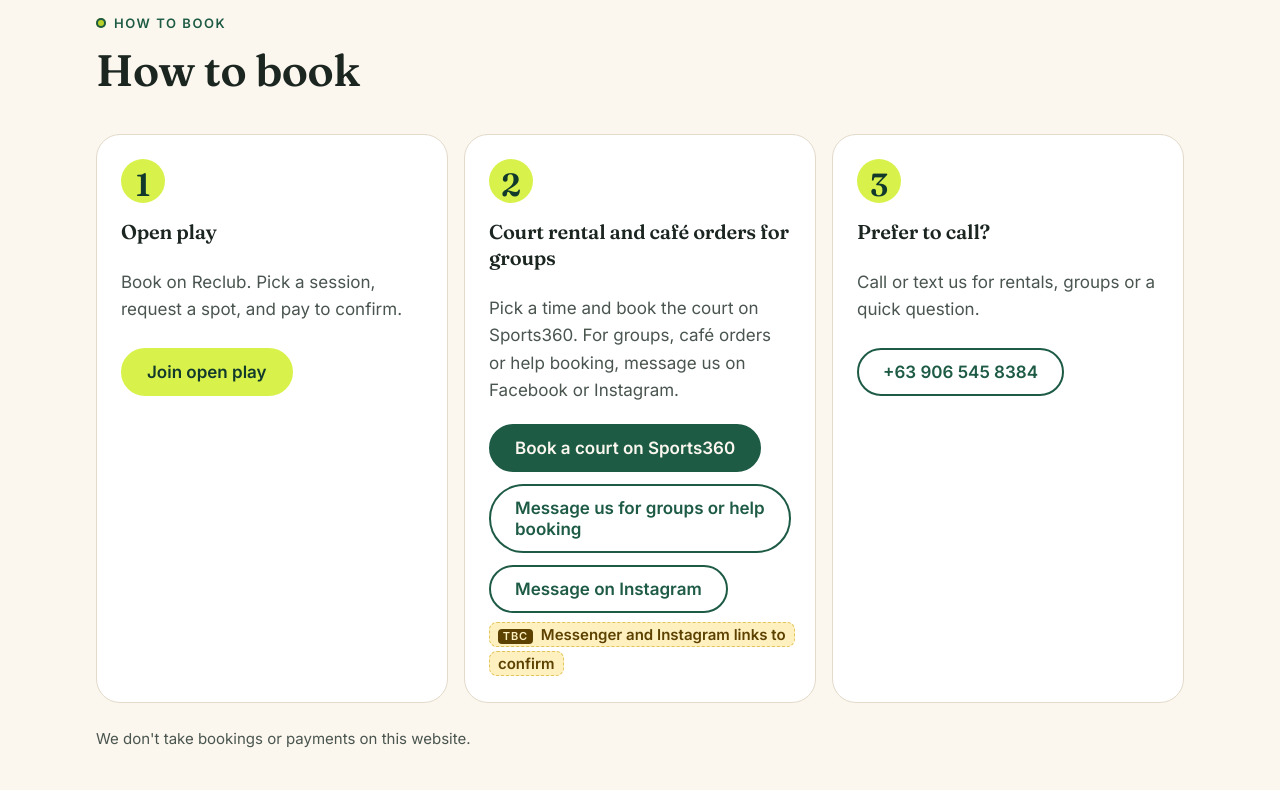
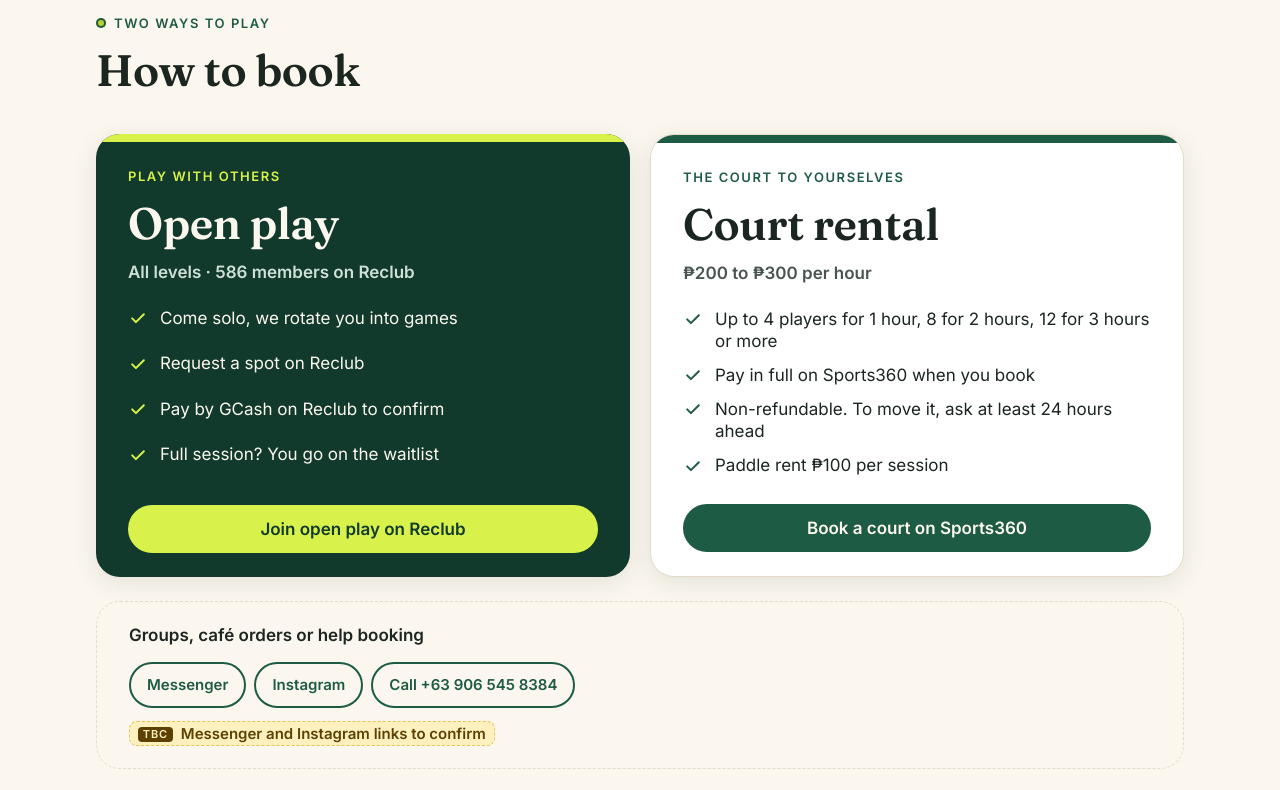
Before and after one commit to jomiwi/sp-demo-b3b9e2, a plain HTML site: page index.html in a window 1280 px wide. Shown: the part 8880-9670 px from the top of the page. Drawn offline with Linux system fonts and the light colour scheme.

Commit message:
v2.5: How to book becomes two choice cards (open play vs court rental)

```diff
--- a/index.html
+++ b/index.html
@@ -490,22 +490,44 @@
 <section class="section" id="book" aria-labelledby="book-title">
   <div class="container">
     <div class="section-head">
-      <p class="eyebrow">How to book</p>
+      <p class="eyebrow">Two ways to play</p>
       <h2 id="book-title">How to book</h2>
     </div>
-    <ol class="steps">
-      <li><h3>Open play</h3><p>Book on Reclub. Pick a session, request a spot, and pay to confirm.</p>
-        <a class="btn btn--ball" href="https://reclub.co/clubs/@saranay-pickleball-club">Join open play</a></li>
-      <li><h3>Court rental and café orders for groups</h3><p>Pick a time and book the court on Sports360. For groups, café orders or help booking, message us on Facebook or Instagram.</p>
-        <div class="btn-row mt-3">
-          <a class="btn" href="https://app.sports360.ph/sportshub/saranay-pickleball-court" target="_blank" rel="noopener" aria-label="Book a court on Sports360 (opens in a new tab)">Book a court on Sports360</a>
-          <a class="btn btn--outline" href="https://m.me/61589930970148">Message us for groups or help booking</a>
-          <a class="btn btn--outline" href="https://ig.me/m/saranaypickleballcourt">Message on Instagram</a>
-        </div>
-        <p class="note mt-3"><span class="tbc">Messenger and Instagram links to confirm</span></p></li>
-      <li><h3>Prefer to call?</h3><p>Call or text us for rentals, groups or a quick question.</p>
-        <a class="btn btn--outline" href="tel:+639065458384">+63 906 545 8384</a></li>
-    </ol>
+    <div class="doors">
+      <article class="door door--open" aria-labelledby="door-open-title">
+        <p class="door__kicker">Play with others</p>
+        <h3 id="door-open-title" class="door__title">Open play</h3>
+        <p class="door__price">All levels · 586 members on Reclub</p>
+        <ul class="door__list" role="list">
+          <li><svg viewBox="0 0 24 24" aria-hidden="true"><path d="m5 12.5 4.5 4.5L19 7.5"/></svg><span>Come solo, we rotate you into games</span></li>
+          <li><svg viewBox="0 0 24 24" aria-hidden="true"><path d="m5 12.5 4.5 4.5L19 7.5"/></svg><span>Request a spot on Reclub</span></li>
+          <li><svg viewBox="0 0 24 24" aria-hidden="true"><path d="m5 12.5 4.5 4.5L19 7.5"/></svg><span>Pay by GCash on Reclub to confirm</span></li>
+          <li><svg viewBox="0 0 24 24" aria-hidden="true"><path d="m5 12.5 4.5 4.5L19 7.5"/></svg><span>Full session? You go on the waitlist</span></li>
+        </ul>
+        <a class="btn btn--ball btn--block" href="https://reclub.co/clubs/@saranay-pickleball-club" data-cta="join-open-play">Join open play on Reclub</a>
+      </article>
+      <article class="door door--court" aria-labelledby="door-court-title">
+        <p class="door__kicker">The court to yourselves</p>
+        <h3 id="door-court-title" class="door__title">Court rental</h3>
+        <p class="door__price">₱200 to ₱300 per hour</p>
+        <ul class="door__list" role="list">
+          <li><svg viewBox="0 0 24 24" aria-hidden="true"><path d="m5 12.5 4.5 4.5L19 7.5"/></svg><span>Up to 4 players for 1 hour, 8 for 2 hours, 12 for 3 hours or more</span></li>
+          <li><svg viewBox="0 0 24 24" aria-hidden="true"><path d="m5 12.5 4.5 4.5L19 7.5"/></svg><span>Pay in full on Sports360 when you book</span></li>
+          <li><svg viewBox="0 0 24 24" aria-hidden="true"><path d="m5 12.5 4.5 4.5L19 7.5"/></svg><span>Non-refundable. To move it, ask at least 24 hours ahead</span></li>
+          <li><svg viewBox="0 0 24 24" aria-hidden="true"><path d="m5 12.5 4.5 4.5L19 7.5"/></svg><span>Paddle rent ₱100 per session</span></li>
+        </ul>
+        <a class="btn btn--block" href="https://app.sports360.ph/sportshub/saranay-pickleball-court" target="_blank" rel="noopener" data-cta="book-a-court" aria-label="Book a court on Sports360 (opens in a new tab)">Book a court on Sports360</a>
+      </article>
+    </div>
+    <div class="helpdesk">
+      <p class="helpdesk__label">Groups, café orders or help booking</p>
+      <div class="helpdesk__links">
+        <a class="btn btn--outline btn--sm" href="https://m.me/61589930970148">Messenger</a>
+        <a class="btn btn--outline btn--sm" href="https://ig.me/m/saranaypickleballcourt">Instagram</a>
+        <a class="btn btn--outline btn--sm" href="tel:+639065458384">Call +63 906 545 8384</a>
+      </div>
+      <p class="note"><span class="tbc">Messenger and Instagram links to confirm</span></p>
+    </div>
     <p class="note mt-6">We don't take bookings or payments on this website.</p>
   </div>
 </section>
@@ -577,7 +599,7 @@
         </ul>
       </nav>
     </div>
-    <p class="footer__fine">Book open play on Reclub. Court rentals on Sports360. No bookings or payments on this site.<br>Demo preview v2.4 · illustrations are placeholders for real venue photos.</p>
+    <p class="footer__fine">Book open play on Reclub. Court rentals on Sports360. No bookings or payments on this site.<br>Demo preview v2.5 · illustrations are placeholders for real venue photos.</p>
   </div>
 </footer>
 <!-- /COPY: 10 footer -->
--- a/styles.css
+++ b/styles.css
@@ -504,3 +504,30 @@
 .menuboard__item small { display: block; font-size: var(--fs-xs); font-weight: var(--fw-regular); color: var(--c-coffee-soft); }
 .menuboard__price .tbc { font-size: var(--fs-xs); white-space: nowrap; }
 .menuboard__foot { margin: var(--s-3) 0 0; padding-top: var(--s-3); border-top: 1px dashed rgb(251 247 239 / 0.28); font-size: var(--fs-sm); color: var(--c-coffee-soft); }
+
+/* v2.5 · Two doors: How to book as two side-by-side choices */
+.doors { display: grid; gap: var(--s-5); }
+@media (min-width: 48rem) { .doors { grid-template-columns: 1fr 1fr; align-items: stretch; } }
+.door { display: flex; flex-direction: column; gap: var(--s-3); padding: var(--s-8) var(--gutter) var(--s-6); border-radius: var(--r-lg); box-shadow: var(--shadow-md); position: relative; overflow: hidden; }
+.door::before { content: ""; position: absolute; inset: 0 0 auto 0; block-size: var(--s-2); }
+.door--open { background: var(--c-court-deep); color: var(--c-on-dark); }
+.door--open::before { background: var(--c-ball); }
+.door--court { background: var(--c-surface); color: var(--c-ink); border: var(--border); }
+.door--court::before { background: var(--c-court); }
+.door__kicker { margin: 0; font-size: var(--fs-xs); font-weight: var(--fw-semibold); letter-spacing: 0.12em; text-transform: uppercase; }
+.door--open .door__kicker { color: var(--c-ball); }
+.door--court .door__kicker { color: var(--c-court); }
+.door__title { margin: 0; font: var(--fw-bold) var(--fs-2xl)/var(--lh-tight) var(--font-display); color: inherit; }
+.door__price { margin: 0; font-weight: var(--fw-semibold); font-size: var(--fs-md); }
+.door--open .door__price { color: var(--c-on-dark-muted); }
+.door--court .door__price { color: var(--c-ink-muted); }
+.door__list { list-style: none; margin: var(--s-2) 0 var(--s-4); padding: 0; display: grid; gap: var(--s-3); flex: 1; }
+.door__list li { display: grid; grid-template-columns: auto 1fr; gap: var(--s-3); align-items: start; line-height: var(--lh-snug); }
+.door__list svg { inline-size: var(--s-5); block-size: var(--s-5); margin-top: 0.1em; fill: none; stroke-width: 2.4; stroke-linecap: round; stroke-linejoin: round; }
+.door--open .door__list svg { stroke: var(--c-ball); }
+.door--court .door__list svg { stroke: var(--c-court); }
+.door--open :focus-visible { outline-color: var(--c-focus-on-dark); }
+.helpdesk { margin-top: var(--s-6); padding: var(--s-5) var(--gutter); border: 1px dashed var(--c-line); border-radius: var(--r-lg); display: grid; gap: var(--s-3); }
+.helpdesk__label { margin: 0; font-weight: var(--fw-semibold); }
+.helpdesk__links { display: flex; flex-wrap: wrap; gap: var(--s-2); }
+.helpdesk .note { margin: 0; }
```
Also changed, not shown: 1 other file.
